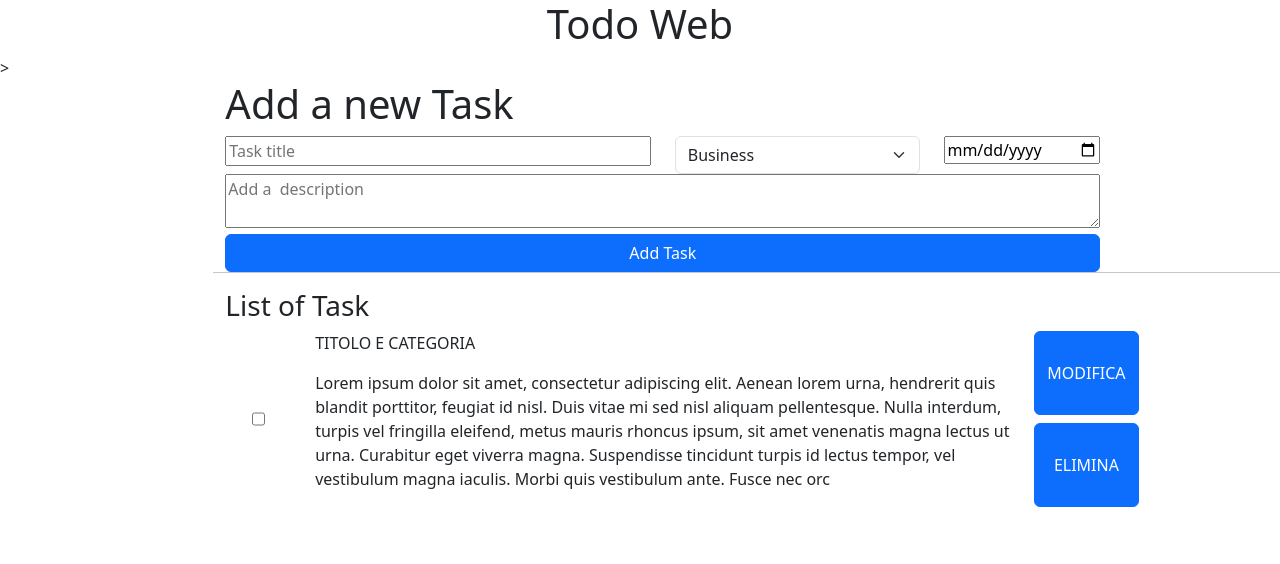
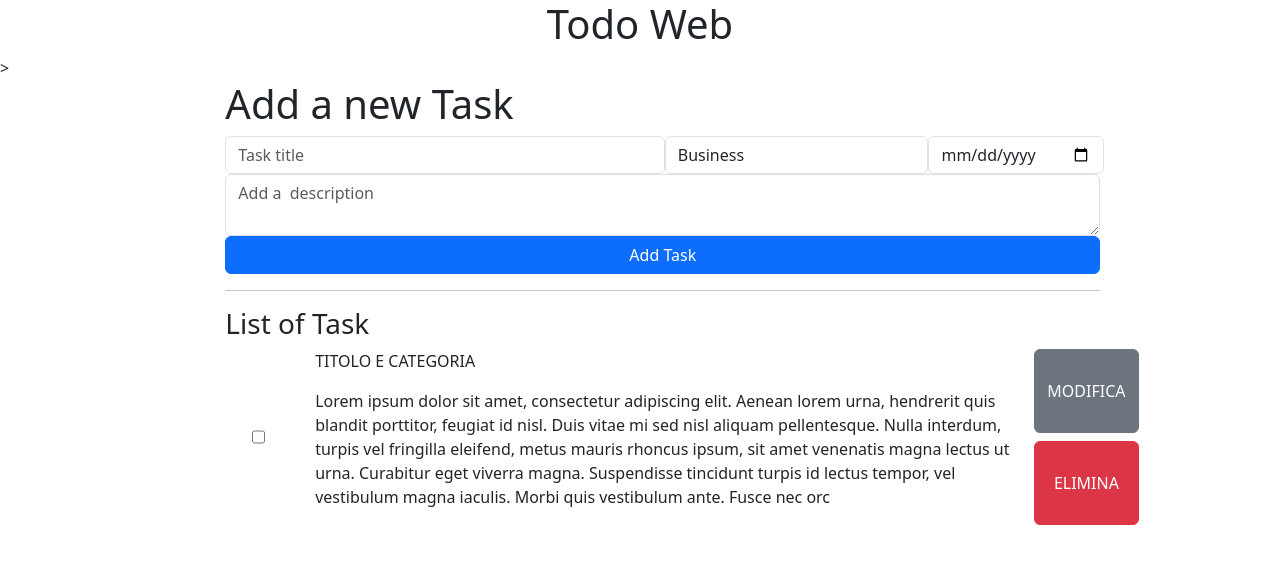
Before and after one commit to alestroc/vue-todo, a Vue app: page / in a window 1280 px wide. Shown: the top 564 px of the page. Built offline with nearby package versions, Linux system fonts and the light colour scheme.

Commit message:
final layout

```diff
--- a/src/App.vue
+++ b/src/App.vue
@@ -17,16 +17,16 @@ export default {
       <h1 >Add a new Task</h1>
 
 
-
+      <form class="d-flex">
       <div class="col-lg-5 "> <!-- col Title-->
 
-        <input class="w-100 " type="text" placeholder="Task title" aria-label="Text input with dropdown button">
+        <input class="w-100 form-control" type="text" placeholder="Task title" aria-label="Text input with dropdown button">
       </div>
 
 
 
       <div class="col-3"> <!-- col Category-->
-        <select  class="form-select" name="category" id="category">
+        <select  class="form-control" name="category" id="category">
 
           <option value="business">Business</option>
 
@@ -36,22 +36,27 @@ export default {
         </select>
       </div>
       <div class="col-2"> <!-- col Date-->
-        <input  class="w-100" type="date" name="task-date" id="task-date">
+        <input  class="w-100 form-control" type="date" name="task-date" id="task-date">
       </div>
+      </form>
     </div>
 
 
     <div class="row offset-lg-2">   <!-- row per TXT e button-->
       <div class="col-10">
-        <textarea class="w-100" rows="2" placeholder="Add a  description"></textarea>
+        <textarea class="w-100 form-control" rows="2" placeholder="Add a  description"></textarea>
       <input class="btn btn-primary w-100" type="button" value="Add Task">
+      <hr>
       </div>
 
-      <hr>
+
     </div>
 
 
-  <div class="row offset-lg-2">
+
+
+  <div class="row  offset-lg-2 ">
+
     <h3>List of Task</h3>
 
     <div class="col-1 d-flex justify-content-center"> <input class="" type="checkbox" ></div>
@@ -70,9 +75,9 @@ export default {
 
     </div>
     <div class="col-1 d-grid gap-2">
-      <button type="button" class="btn btn-primary ">MODIFICA</button>
+      <button type="button" class="btn btn-secondary ">MODIFICA</button>
 
-      <button type="button" class="btn btn-primary">ELIMINA</button>
+      <button type="button" class="btn btn-danger">ELIMINA</button>
     </div>
 
   </div>
```
